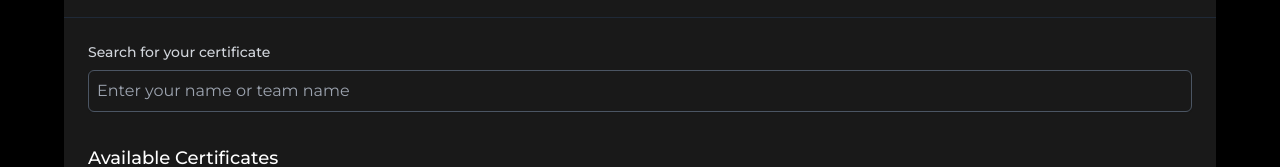
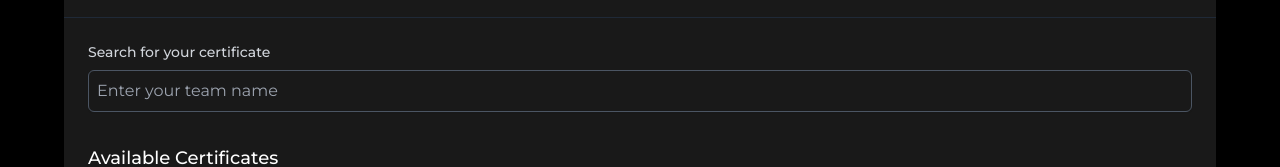
Before and after one commit to sisi-tarak/GDG-INNOHACKS-2K25, a React (Vite) app: page / in a window 1280 px wide. Both pictures are taken after a click on the button "Certificates". Shown: the part 338-505 px from the top of the page. Built offline with nearby package versions, Linux system fonts and the light colour scheme.

Commit message:
search functionality works properly

```diff
--- a/src/Components/GDG/HackathonPage.jsx
+++ b/src/Components/GDG/HackathonPage.jsx
@@ -6,6 +6,7 @@ const HackathonPage = ({ manualImages = [] }) => {
   const [activeTab, setActiveTab] = useState("about");
   const [images, setImages] = useState([]);
   const [selectedFiles, setSelectedFiles] = useState([]);
+  const [searchQuery, setSearchQuery] = useState(""); // State for search query
   const fileInputRef = useRef(null);
 
   useEffect(() => {
@@ -158,6 +159,11 @@ const HackathonPage = ({ manualImages = [] }) => {
       filename: pdfDoc,
     },
   ];
+
+  // Filter certificates based on search query
+  const filteredCertificates = certificates.filter((cert) =>
+    cert.team.toLowerCase().includes(searchQuery.toLowerCase())
+  );
 
   const handleFileSelection = (e) => {
     if (e.target.files && e.target.files.length > 0) {
@@ -354,8 +360,10 @@ const HackathonPage = ({ manualImages = [] }) => {
                   <input
                     id="certificate-search"
                     type="text"
-                    placeholder="Enter your name or team name"
-                    className="w-full p-2 border  bg-transparent border-gray-600 rounded-md shadow-sm focus:ring-gray-500 focus:border-gray-500 "
+                    placeholder="Enter your team name"
+                    value={searchQuery}
+                    onChange={(e) => setSearchQuery(e.target.value)}
+                    className="w-full p-2 border bg-transparent border-gray-600 rounded-md shadow-sm focus:ring-gray-500 focus:border-gray-500"
                   />
                 </div>
 
@@ -394,7 +402,7 @@ const HackathonPage = ({ manualImages = [] }) => {
                         </tr>
                       </thead>
                       <tbody className="bg-footerBgColor">
-                        {certificates.map((cert) => (
+                        {filteredCertificates.map((cert) => (
                           <tr key={cert.id} className="hover:bg-zinc-800">
                             <td className="px-6 py-4 whitespace-nowrap text-sm font-medium text-white">
                               {cert.name}
```
